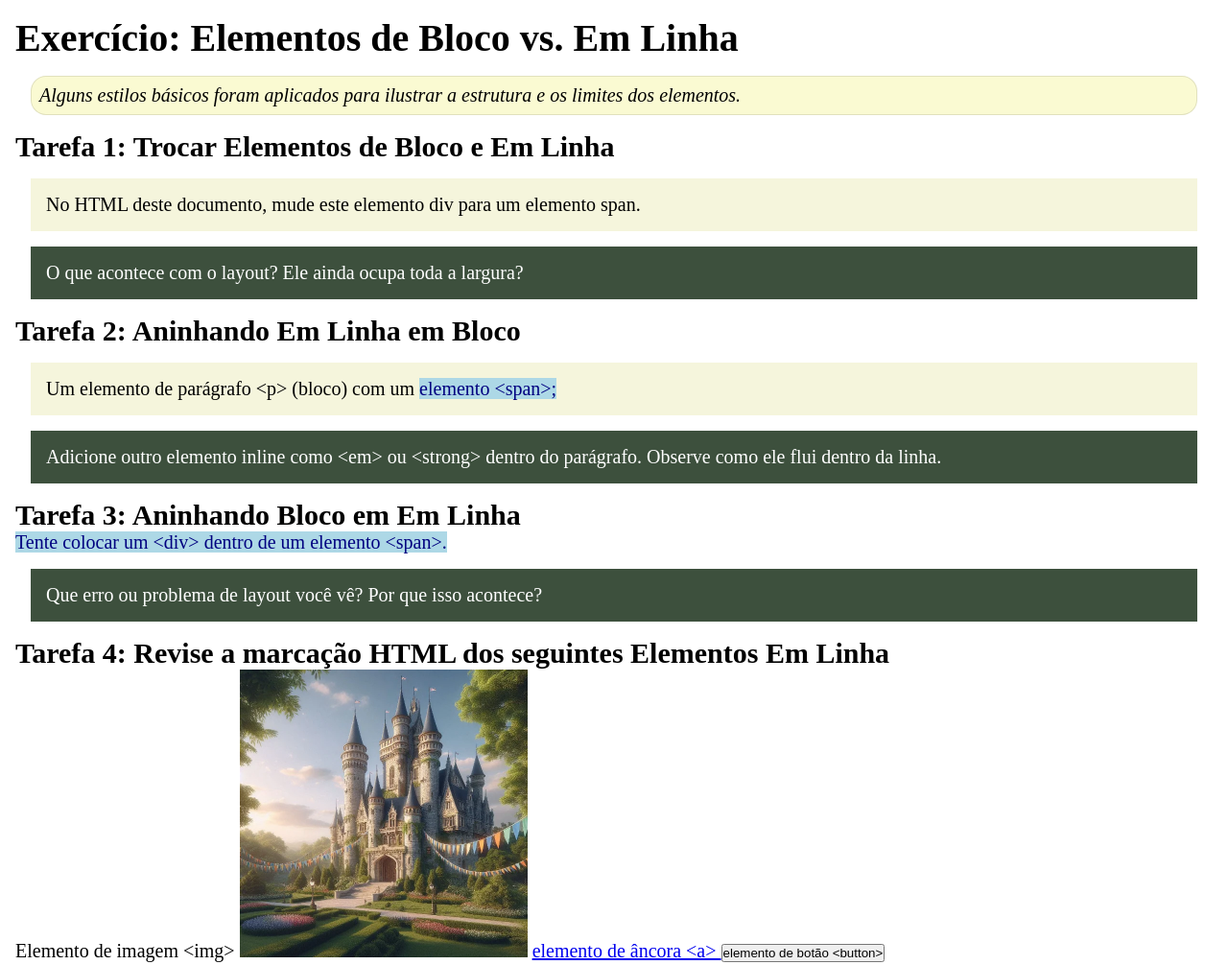
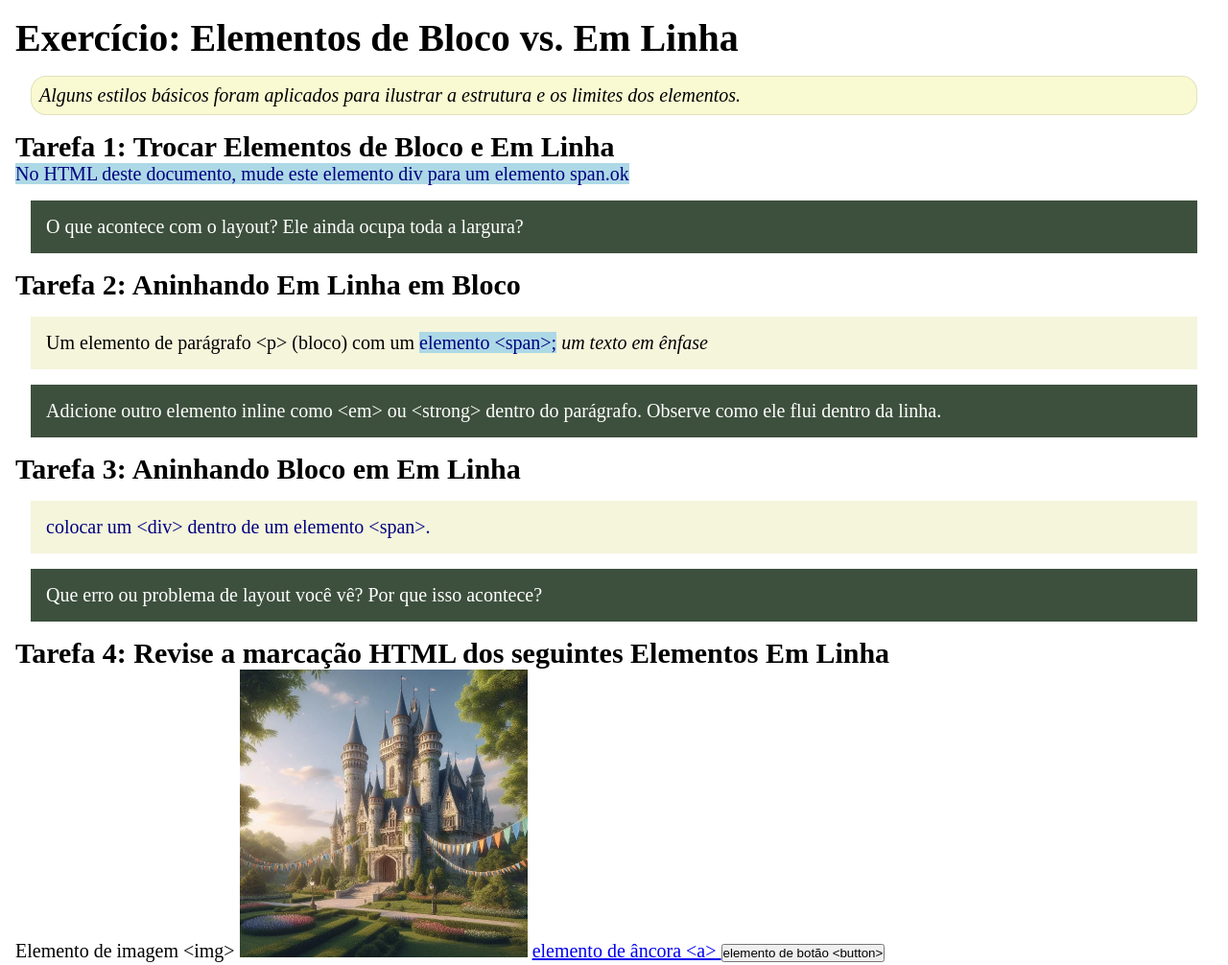
Before and after one commit to ribeiroaleksandro3110-debug/wdd130, a plain HTML site: page semana02/bloco-vs-inline.html in a window 1280 px wide. Shown: the whole page at 96% size. Drawn offline with Linux system fonts and the light colour scheme.

Commit message:
conceito de bloco e linha

```diff
--- a/semana02/bloco-vs-inline.html
+++ b/semana02/bloco-vs-inline.html
@@ -11,26 +11,33 @@
 <body>
     <main>
         <h1>Exercício: Elementos de Bloco vs. Em Linha</h1>
-        <p class="note">Alguns estilos básicos foram aplicados para ilustrar a estrutura e os limites dos elementos.</p>
+        <p class="note">Alguns estilos básicos foram aplicados para ilustrar a estrutura e os
+            limites dos elementos.</p>
 
         <h2>Tarefa 1: Trocar Elementos de Bloco e Em Linha</h2>
-        <div>No HTML deste documento, mude este elemento div para um elemento span.</div>
+        <span>No HTML deste documento, mude este elemento div para um elemento span.ok </span>
 
         <p class="question">O que acontece com o layout? Ele ainda ocupa toda a largura?</p>
 
         <h2>Tarefa 2: Aninhando Em Linha em Bloco</h2>
-        <p>Um elemento de parágrafo &lt;p&gt; (bloco) com um <span>elemento &lt;span&gt;;</span></p>
-        <p class="question">Adicione outro elemento inline como &lt;em&gt; ou &lt;strong&gt; dentro do parágrafo.
+        <p> Um elemento de parágrafo &lt;p&gt; (bloco) com um <span>elemento
+                &lt;span&gt;;</span><em> um texto em ênfase</em></p>
+
+        <p class="question">Adicione outro elemento inline como &lt;em&gt; ou &lt;strong&gt; dentro
+            do parágrafo.
             Observe como ele flui dentro da linha.</p>
 
         <h2>Tarefa 3: Aninhando Bloco em Em Linha</h2>
-        <span>Tente colocar um &lt;div&gt; dentro de um elemento &lt;span&gt;.</span>
+        <span>
+            <div> colocar um &lt;div&gt; dentro de um elemento &lt;span&gt;.</div>
+        </span>
         <p class="question">Que erro ou problema de layout você vê? Por que isso acontece?</p>
 
 
         <h2>Tarefa 4: Revise a marcação HTML dos seguintes Elementos Em Linha</h2>
         Elemento de imagem &lt;img&gt;
-        <img src="imagens/castelo.webp" alt="imagem (imagens estão em linha)" width="300" height="300">
+        <img src="imagens/castelo.webp" alt="imagem (imagens estão em linha)" width="300"
+          height="300">
         <a href="https://churchofjesuschrist.org">elemento de âncora &lt;a&gt; </a>
         <button type="button">elemento de botão &lt;button&gt;</button>
     </main>
```
